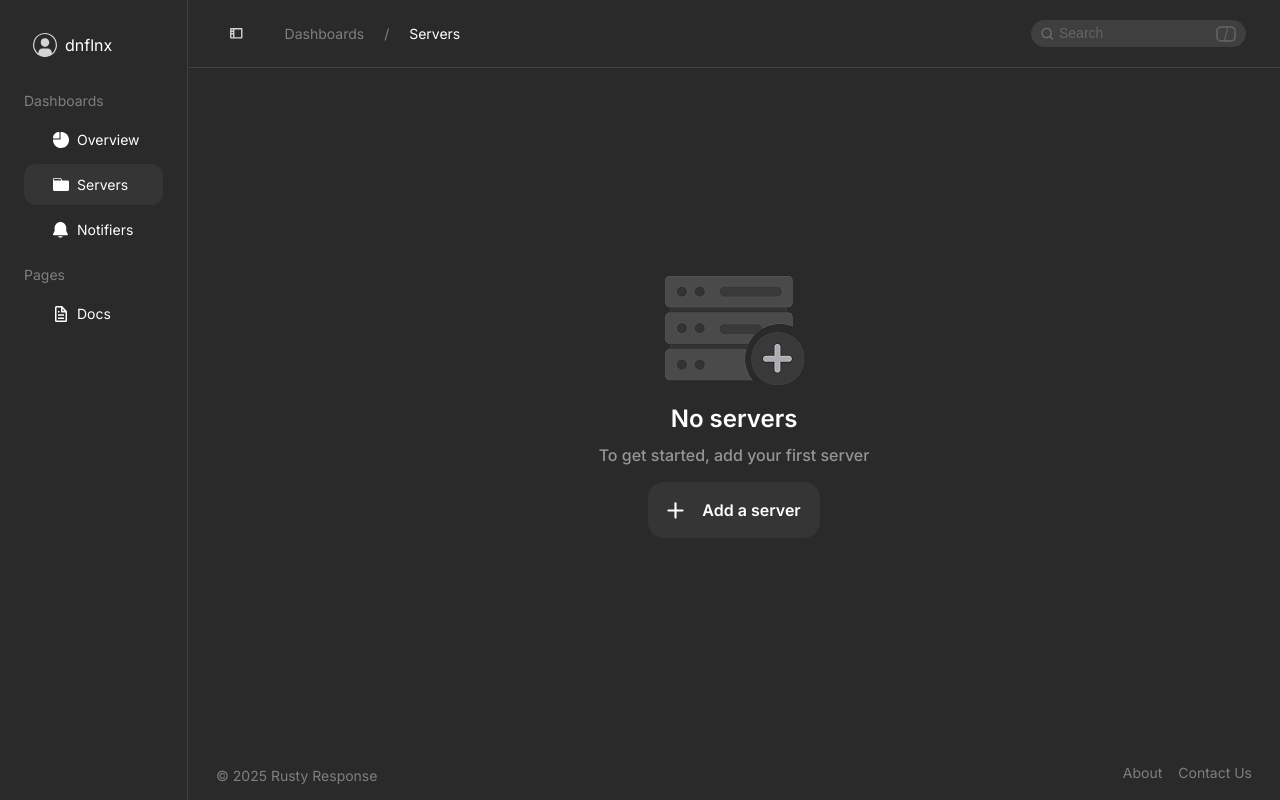
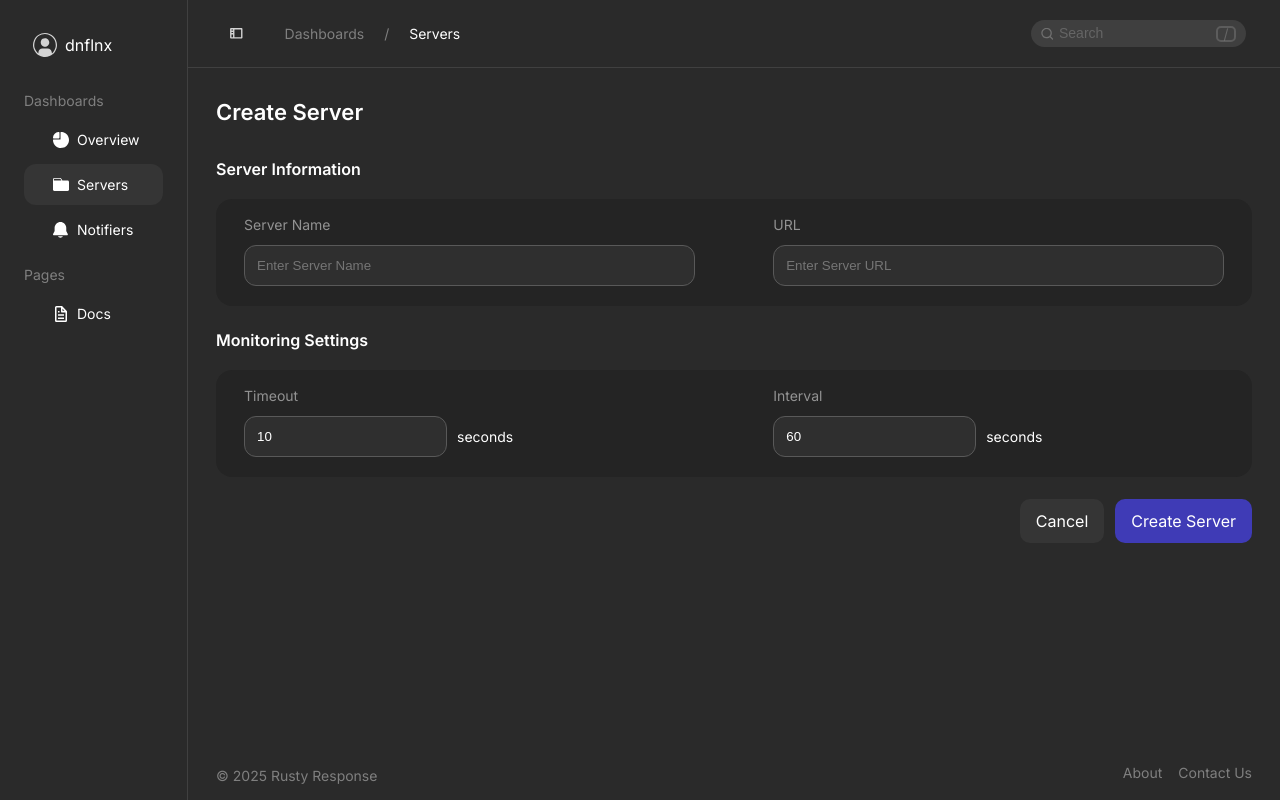
Before and after one commit to rusty-response/rusty-response-web, a React (Vite) app: page /dashboards/servers in a window 1280 px wide. Built offline with nearby package versions, Linux system fonts and the light colour scheme.

Commit message:
Server Create Form - temporary

```diff
--- a/src/app/css/variables.css
+++ b/src/app/css/variables.css
@@ -7,6 +7,7 @@
   --color-bg: #2A2A2A;
   --color-accent: #353535;
   --color-accent-hover: #313131;
+  --color-accent-dark: #242424;
   --color-border: rgba(255, 255, 255, 0.1);
 
   --font-family: "Inter", sans-serif;
--- a/src/components/Sidebar/index.module.css
+++ b/src/components/Sidebar/index.module.css
@@ -49,6 +49,7 @@
     padding: 10px 29px;
     border-radius: 12px;
     transition: background .3s ease, padding .4s ease;
+    overflow: hidden;
 }
 .link span, .user span {
     flex-shrink: 0;
--- a/src/pages/dashboards/ServersPage.tsx
+++ b/src/pages/dashboards/ServersPage.tsx
@@ -1,8 +1,65 @@
-import NoServers from '../../components/NoServers'
+// import NoServers from '../../components/NoServers'
+import styles from './index.module.css'
+
+import Text from "../../components/Text"
 
 const ServersPage = () => {
   return (
-    <NoServers text='To get started, add your first server'/>
+    // <NoServers text='To get started, add your first server'/>
+    <>
+    <div className={styles.title}>
+      <Text type="xl" weight={600}>Create Server</Text>
+    </div>
+    <section className={styles.section}>
+      <Text type="small" weight={600}>Server Information</Text>
+      <div className={styles.block}>
+        <div className={styles.row}>
+          <div className={styles.col}>
+            <label htmlFor="serverName">
+              <Text type='tiny' color={5}>Server Name</Text>
+            </label>
+            <input type="text" id='serverName' placeholder='Enter Server Name'/>
+          </div>
+          <div className={styles.col}>
+            <label htmlFor="serverURL">
+              <Text type='tiny' color={5}>URL</Text>
+            </label>
+            <input type="text" id='serverURL' placeholder='Enter Server URL'/>
+          </div>
+        </div>
+      </div>
+    </section>
+    <section className={styles.section}>
+      <Text type="small" weight={600}>Monitoring Settings</Text>
+      <div className={styles.block}>
+        <div className={styles.row}>
+          <div className={styles.col}>
+            <label htmlFor="serverTimeout">
+              <Text type='tiny' color={5}>Timeout</Text>
+            </label>
+            <div className={styles.rowinput}>
+              <input type="number" id='serverTimeout' defaultValue={10} placeholder='Enter Server Timeout'/>
+              <Text type='tiny'>seconds</Text>
+            </div>
+
+          </div>
+          <div className={styles.col}>
+            <label htmlFor="serverInterval">
+              <Text type='tiny' color={5}>Interval</Text>
+            </label>
+            <div className={styles.rowinput}>
+              <input type="number" id='serverInterval' defaultValue={60} placeholder='Enter Server Interval'/>
+              <Text type='tiny'>seconds</Text>
+            </div>
+          </div>
+        </div>
+      </div>
+    </section>
+    <div className={styles.btns}>
+      <button className={styles.btn}><Text type='small'>Cancel</Text></button>
+      <button className={styles.btnmain}><Text type='small'>Create Server</Text></button>
+    </div>
+    </>
   )
 }
 
--- /dev/null
+++ b/src/pages/dashboards/index.module.css
@@ -0,0 +1,63 @@
+.title {
+    margin-bottom: 28px;
+}
+.section {
+    display: flex;
+    flex-direction: column;
+    row-gap: 18px;
+    margin-bottom: 22px;
+}
+.block {
+    padding: 15px 28px 20px 28px;
+    border-radius: 16px;
+    background: var(--color-accent-dark);
+}
+.row {
+    display: flex;
+    column-gap: 8%;
+}
+.col {
+    display: flex;
+    flex-direction: column;
+    row-gap: 10px;
+    flex: 1;
+}
+.col label:hover {
+    cursor: pointer;
+}
+.col input {
+    padding: 12px;
+    border-radius: 12px;
+    background: #2f2f2f;
+    border: 1px solid #595959;
+    color: white;
+}
+.rowinput {
+    display: flex;
+    align-items: center;
+    column-gap: 10px;
+}
+
+.btns {
+    width: fit-content;
+    display: flex;
+    margin-left: auto;
+    column-gap: 11px;
+}
+.btns button {
+    padding: 10px 16px;
+    border-radius: 10px;
+    transition: background .3s;
+}
+.btn {
+    background: var(--color-accent);
+}
+.btn:hover {
+    background: var(--color-accent-hover);
+}
+.btnmain {
+    background: var(--color-main);
+}
+.btnmain:hover {
+    background: var(--color-main-hover);
+}
```
